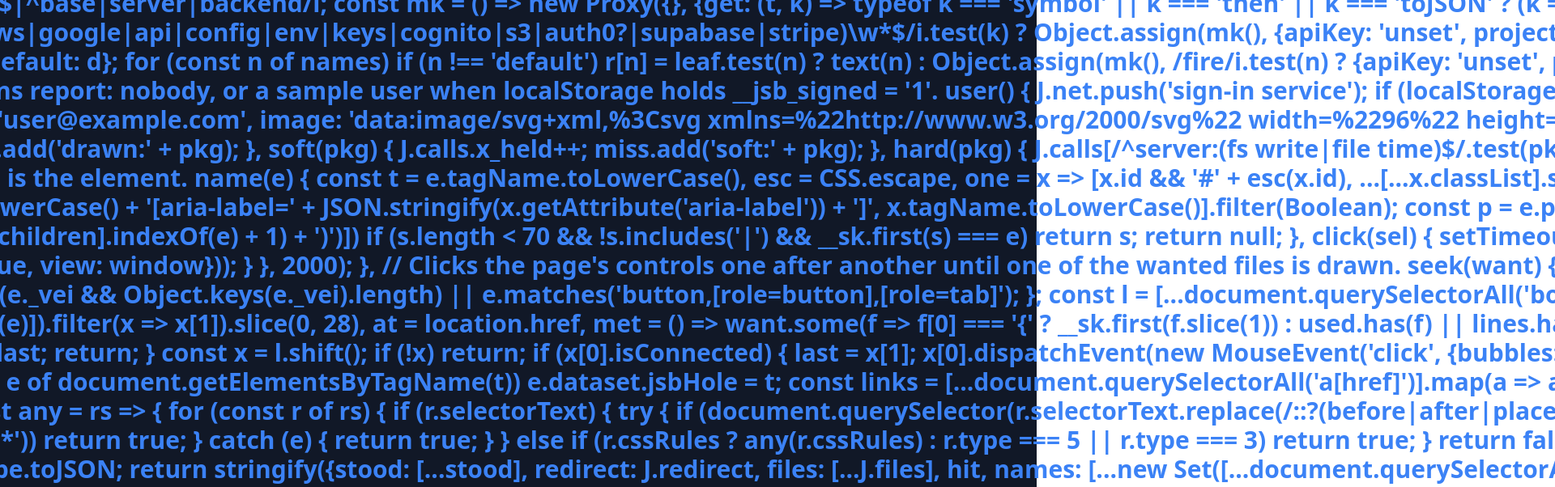
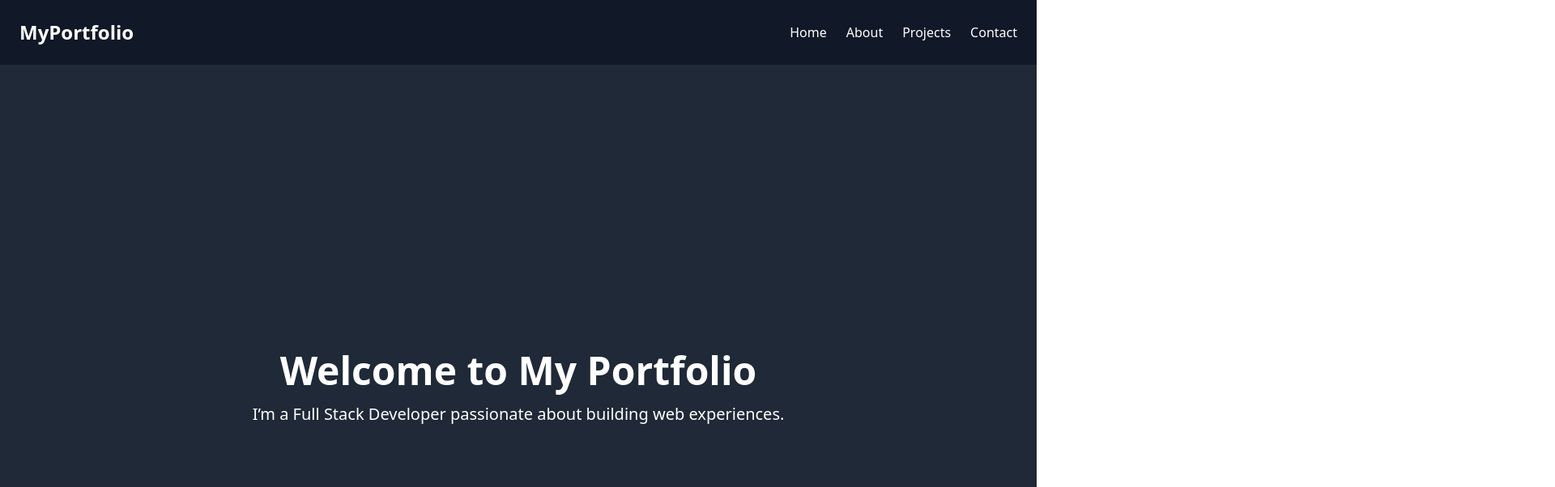
Before and after one commit to SushantShrestha-Hub/sushant_portfolio, a React (Vite) app in the folder client/: page / in a window 1280 px wide. Shown: the top 602 px of the page at 81% size, 1920 px wide, since content can reach past the window. Built offline with nearby package versions, Linux system fonts and the light colour scheme.

Commit message:
added home page to app.jsx

```diff
--- a/client/src/App.jsx
+++ b/client/src/App.jsx
@@ -1,18 +1,8 @@
-import { useEffect, useState } from 'react';
+import React from 'react';
+import Home from './pages/Home';
 
 function App() {
-  const [msg, setMsg] = useState('');
-  useEffect(() => {
-    fetch('http://localhost:5000/')
-      .then(res => res.text())
-      .then(data => setMsg(data));
-  }, []);
-
-  return (
-    <div className="h-screen flex items-center justify-center bg-gray-900">
-      <h1 className="text-blue-500 text-3xl font-bold">{msg}</h1>
-    </div>
-  );
+  return <Home />;
 }
 
 export default App;
```
